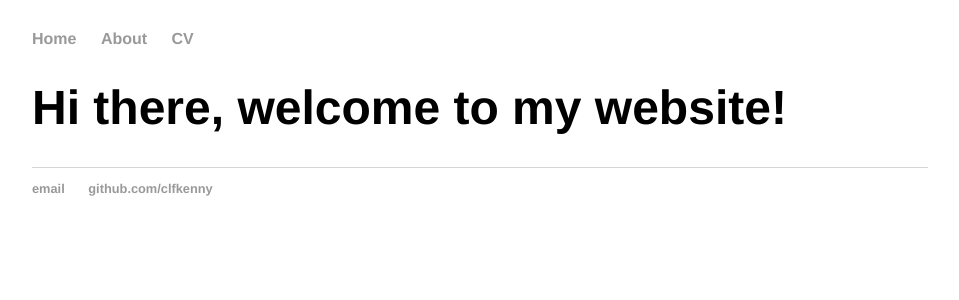
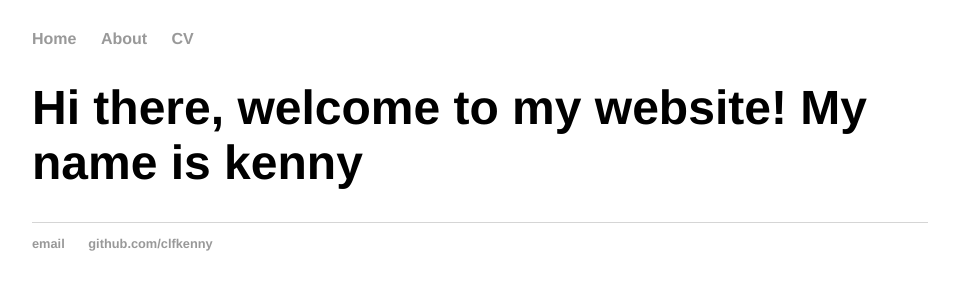
Before and after one commit to clfkenny/clfkenny.github.io, a Jekyll site: the page built from index.md, in a window 1280 px wide. Shown: the top 300 px of the page, without its empty margins (160-1119 px from the left). Built offline with Jekyll 4.4.1, drawn with Linux system fonts in a browser that asks for light colours.

Commit message:
Update index.md

```diff
--- a/index.md
+++ b/index.md
@@ -3,5 +3,5 @@ layout: default
 title: Kenny Lov
 ---
 <div class='blurb'>
-	<h1>Hi there, welcome to my website!</h1>
+	<h1>Hi there, welcome to my website! My name is kenny</h1>
 </div>
```
